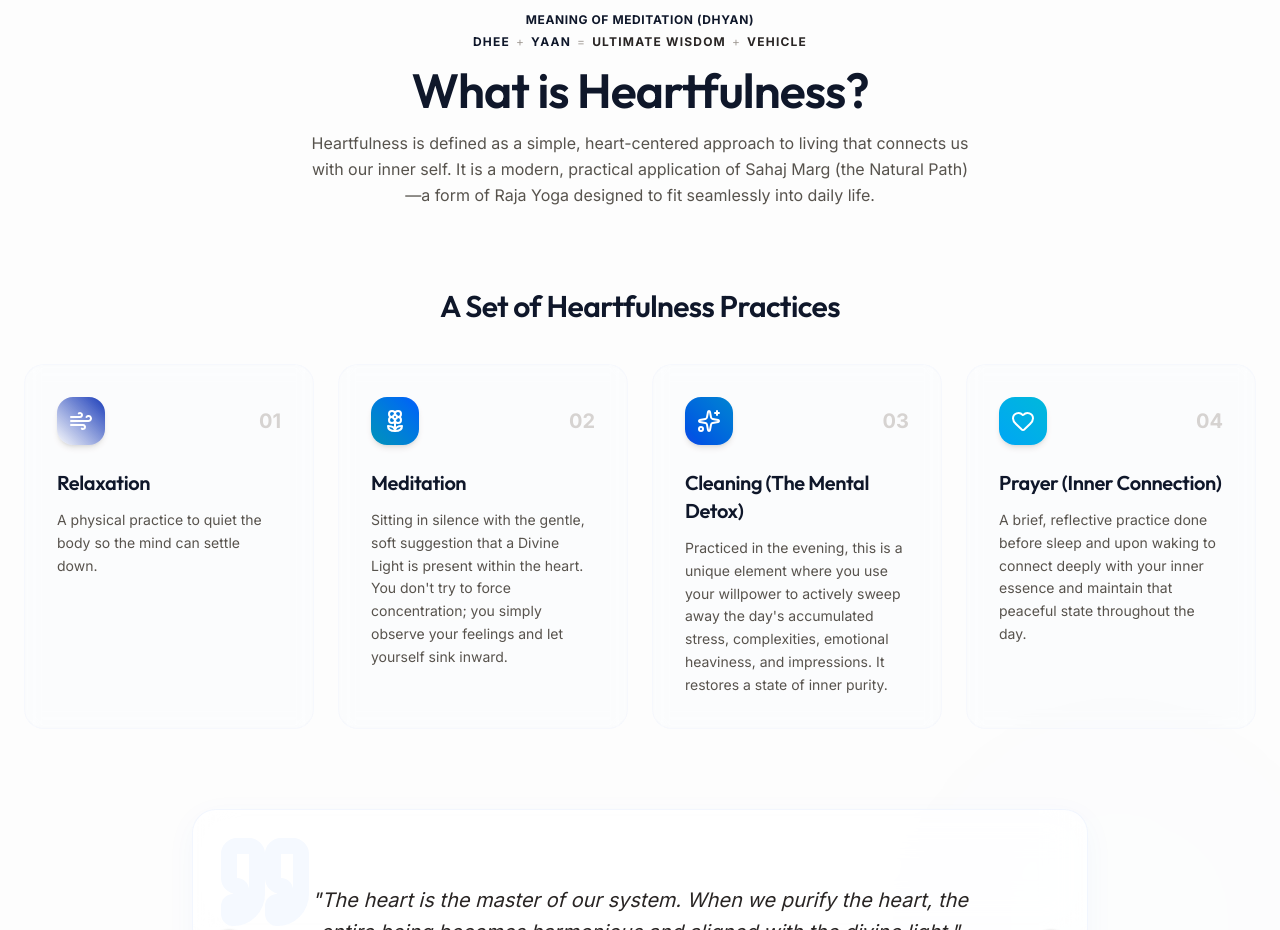
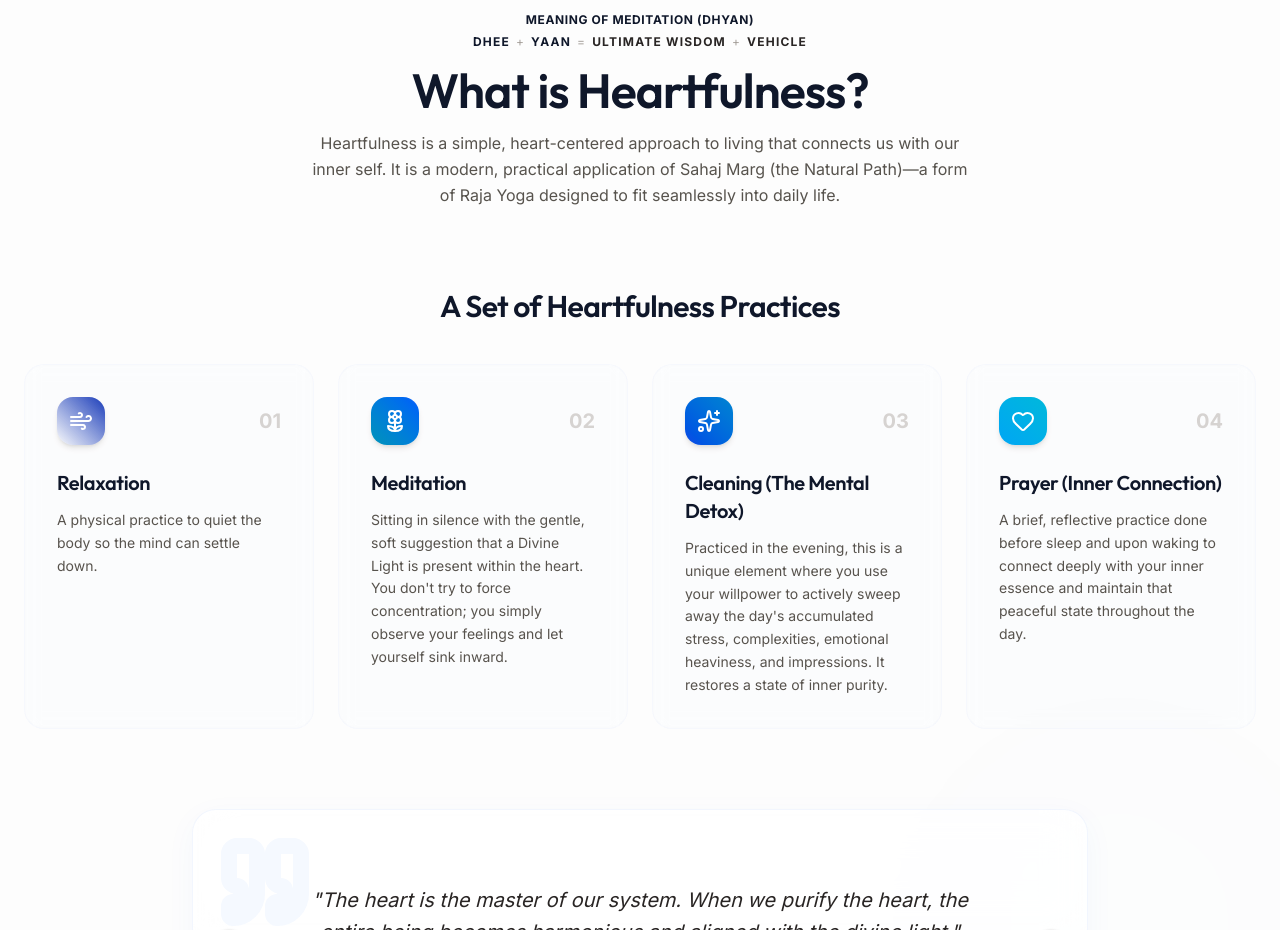
Before and after one commit to aryanRN2/heartfullness, a Next.js app: page / in a window 1280 px wide. Shown: the part 1620-2550 px from the top of the page. Built offline with nearby package versions, Linux system fonts and the light colour scheme.

Commit message:
docs: update Heartfulness definition description text

```diff
--- a/src/app/page.tsx
+++ b/src/app/page.tsx
@@ -191,7 +191,7 @@
             What is Heartfulness?
           </h3>
           <p className="text-stone-600 max-w-2xl mx-auto leading-relaxed">
-            Heartfulness is defined as a simple, heart-centered approach to living that connects us with our inner self. It is a modern, practical application of Sahaj Marg (the Natural Path)—a form of Raja Yoga designed to fit seamlessly into daily life.
+            Heartfulness is a simple, heart-centered approach to living that connects us with our inner self. It is a modern, practical application of Sahaj Marg (the Natural Path)—a form of Raja Yoga designed to fit seamlessly into daily life.
           </p>
         </div>
 
```
